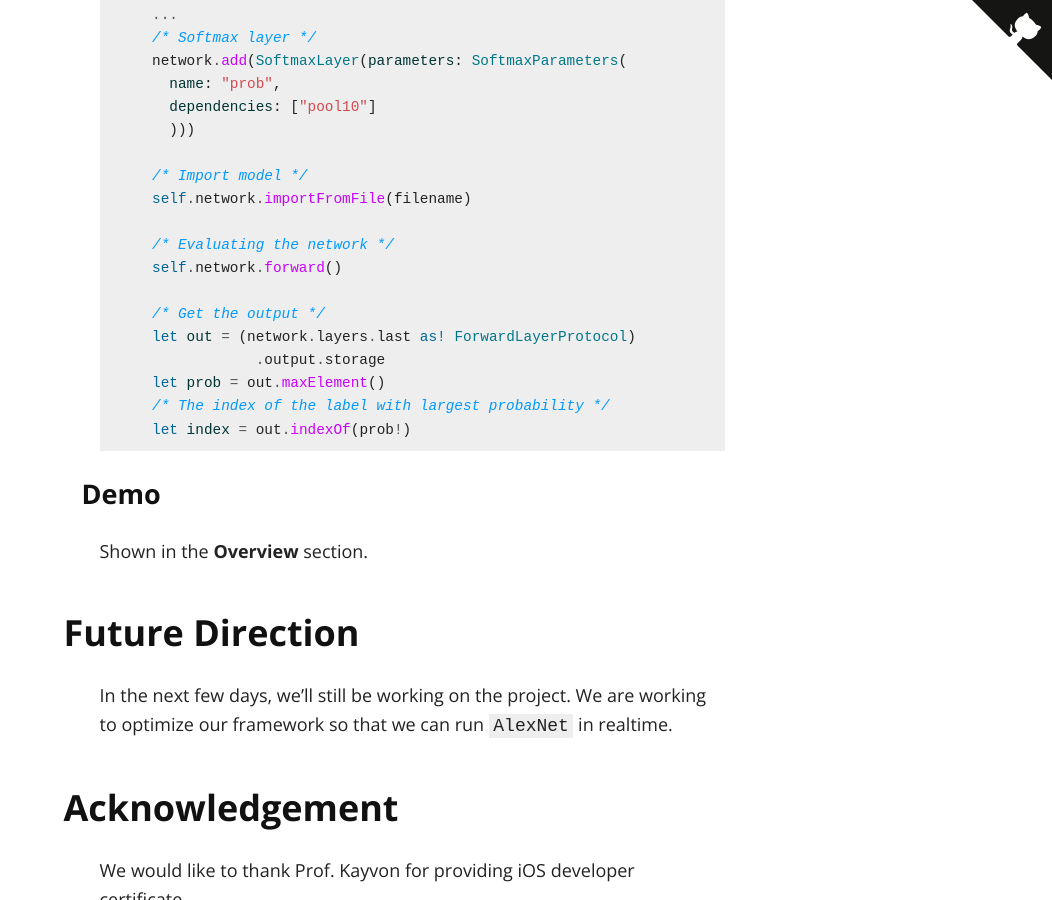
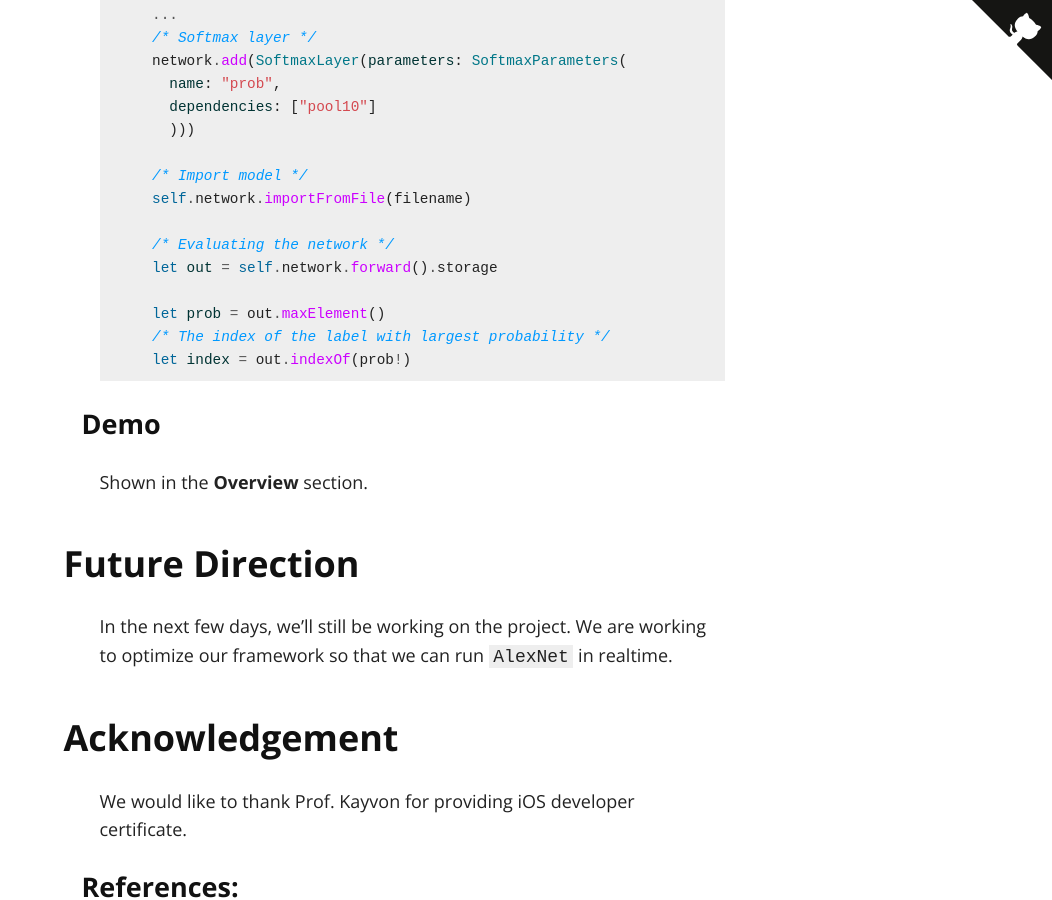
Before and after one commit to codinfox/espresso, a Jekyll site: the page built from index.md, in a window 1280 px wide and 900 px high, scrolled down 9860 px. Shown: the whole window, without its empty margins (228-1280 px from the left). Built offline with Jekyll 4.4.1, drawn with Linux system fonts in a browser that asks for light colours; nearby versions of some CDN libraries.

Commit message:
Update index.md

```diff
--- a/index.md
+++ b/index.md
@@ -165,11 +165,8 @@ An example of using our framework to define, import and evaluate the `SqueezeNet
     self.network.importFromFile(filename)
 
     /* Evaluating the network */
-    self.network.forward()
+    let out = self.network.forward().storage
 
-    /* Get the output */
-    let out = (network.layers.last as! ForwardLayerProtocol)
-                .output.storage
     let prob = out.maxElement()
     /* The index of the label with largest probability */
     let index = out.indexOf(prob!)
```
Also changed, not shown: other parts of index.md (+1 -1 lines).
